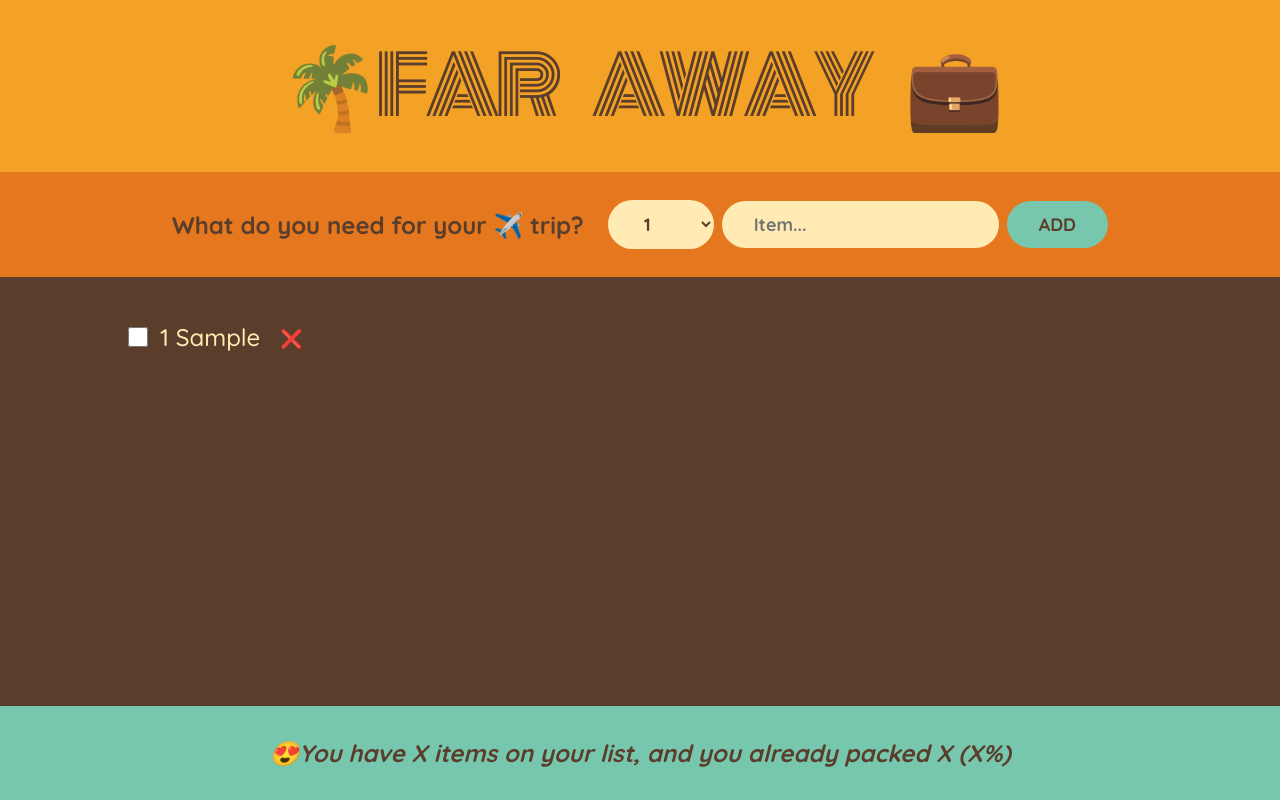
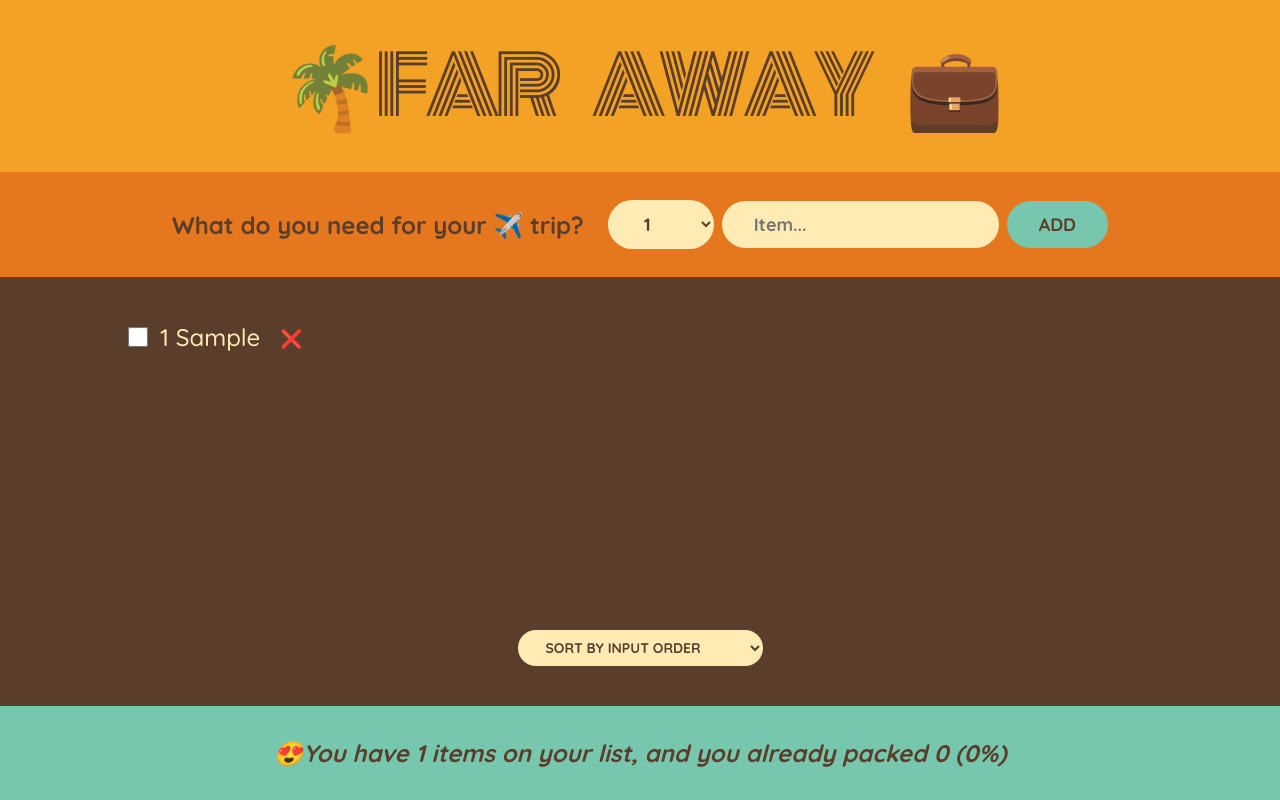
Before and after one commit to BillStephens2022/far-away-react, a React (Create React App) app: page / in a window 1280 px wide. Both pictures are taken after typing "Sample" into the empty fields and a click on the button "ADD". Built offline with nearby package versions, Linux system fonts and the light colour scheme.

Commit message:
updated stats footer to show packing stats and have a conditionally rendered message.  Added a select menu to allow for sorting by different options

```diff
--- a/src/App.js
+++ b/src/App.js
@@ -28,7 +28,7 @@ function App() {
       <Logo />
       <Form onAddItems={handleAddItems} />
       <PackingList items={items} onDeleteItem={handleDeleteItem} onToggleItem={handleToggleItem} />
-      <Stats />
+      <Stats items={items} />
     </div>
   );
 }
--- a/src/PackingList.js
+++ b/src/PackingList.js
@@ -8,6 +8,13 @@ export default function PackingList({ items, onDeleteItem, onToggleItem }) {
           <Item key={item.id} item={item} onDeleteItem={onDeleteItem} onToggleItem={onToggleItem} />
         ))}
       </ul>
+      <div className="actions">
+        <select>
+          <option value="input">Sort by input order</option>
+          <option value="description">Sort by description</option>
+          <option value="packed">Sort by 'packed' status</option>
+        </select>
+      </div>
     </div>
   );
 }
--- a/src/Stats.js
+++ b/src/Stats.js
@@ -1,7 +1,18 @@
-export default function Stats() {
+export default function Stats({ items }) {
+  if (!items.length) {
+    return <p className="stats"><em>Start adding some items to your packing list 🚀</em></p>;
+  }
+  const numItems = items.length;
+  const numPackedItems = items.filter((item) => item.packed).length;
+  const packedPercentage = Math.round((numPackedItems / numItems) * 100);
+
   return (
     <footer className="stats">
-      <em>😍You have X items on your list, and you already packed X (X%)</em>
+      <em>
+        {packedPercentage === 100
+          ? "You are fully packed and you are ready to go! ✈️"
+          : `😍You have ${numItems} items on your list, and you already packed ${numPackedItems} (${packedPercentage}%)`}
+      </em>
     </footer>
   );
 }
```
